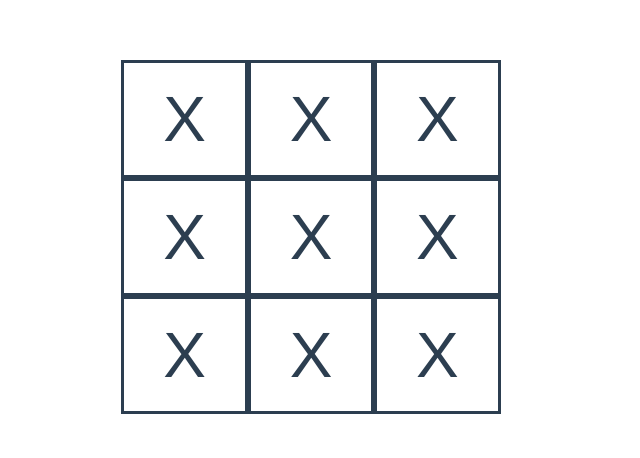
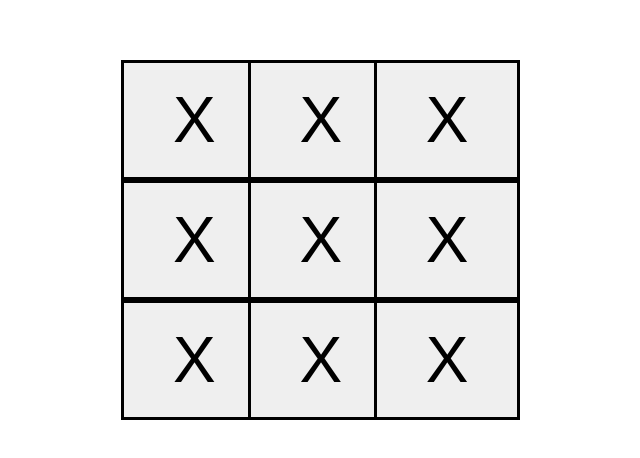
Before and after one commit to jamie-fernandez/tic-tac-toe, a Vue app: page / in a window 1280 px wide. Shown: the top 458 px of the page, without its empty margins (329-969 px from the left). Built offline with nearby package versions, Linux system fonts and the light colour scheme.

Commit message:
Adds buttons

```diff
--- a/src/components/Board.vue
+++ b/src/components/Board.vue
@@ -1,14 +1,32 @@
 <template>
     <div class="game-board">
-        <div id="1" class="box">X</div>
-        <div id="2" class="box">X</div>
-        <div id="3" class="box">X</div>
-        <div id="4" class="box">X</div>
-        <div id="5" class="box">X</div>
-        <div id="6" class="box">X</div>
-        <div id="7" class="box">X</div>
-        <div id="8" class="box">X</div>
-        <div id="9" class="box">X</div>
+        <div id="1">
+            <button class="box">X</button>
+        </div>
+        <div id="2">
+            <button class="box">X</button>
+        </div>
+        <div id="3">
+            <button class="box">X</button>
+        </div>
+        <div id="4">
+            <button class="box">X</button>
+        </div>
+        <div id="5">
+            <button class="box">X</button>
+        </div>
+        <div id="6">
+            <button class="box">X</button>
+        </div>
+        <div id="7">
+            <button class="box">X</button>
+        </div>
+        <div id="8">
+            <button class="box">X</button>
+        </div>
+        <div id="9">
+            <button class="box">X</button>
+        </div>
     </div>
 </template>
 <script>
@@ -18,8 +36,8 @@ export default {
         return {
             isGameOver: false,
             isPlayersTurn: true,
-            symbolComputer: '',
-            symbolPlayer: ''
+            computerSymbol: 'X',
+            playerSymbol: 'O'
         }
     },
     methods: {}
@@ -37,5 +55,6 @@ export default {
     line-height: 7rem;
     cursor: pointer;
     border: solid;
+    width: 146px;
 }
 </style>
```
